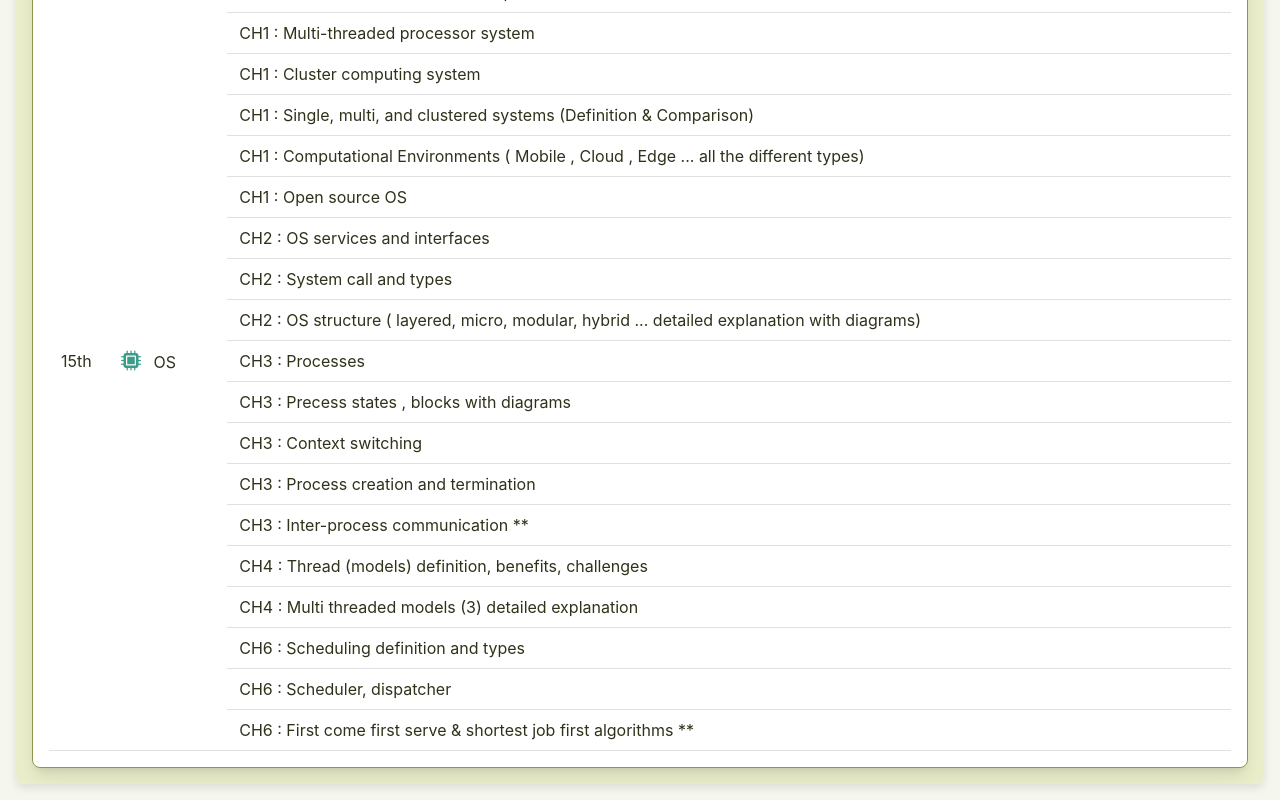
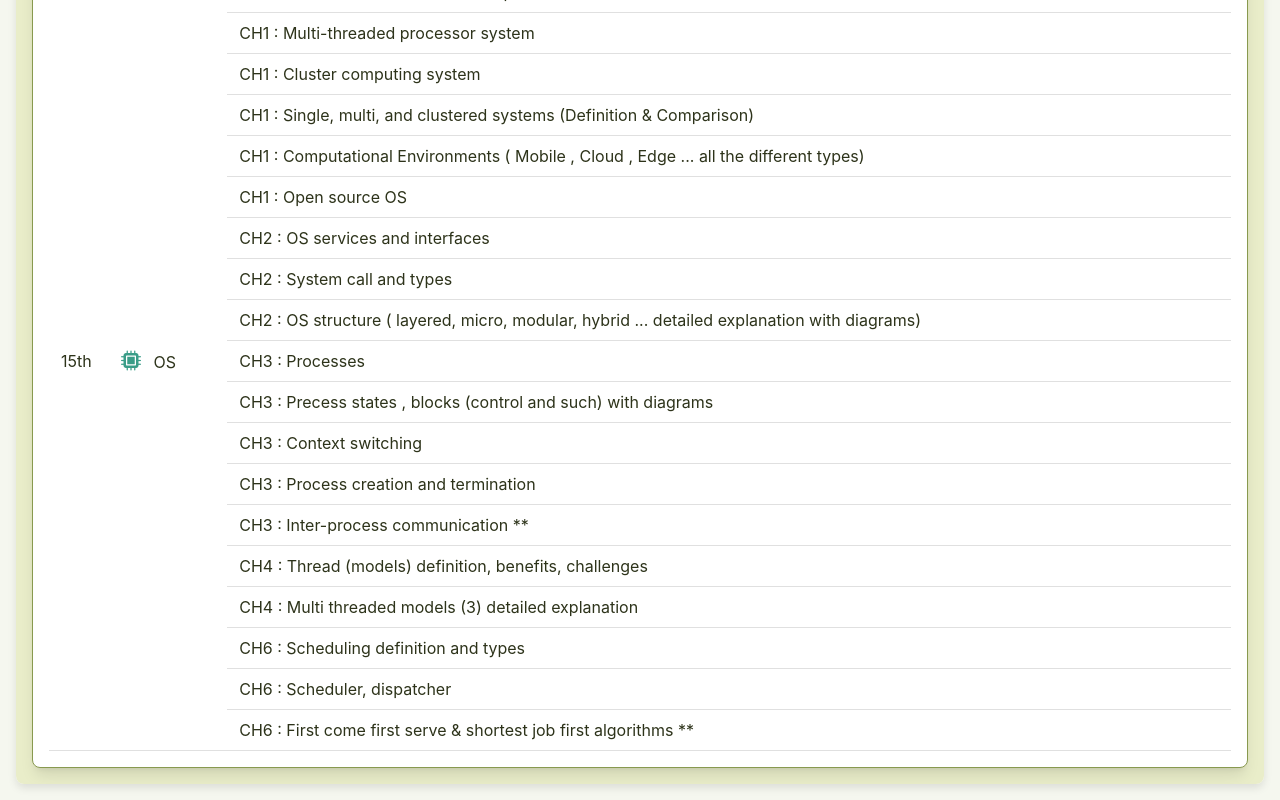
Before and after one commit to Shinzuu/QuickXS, a Svelte app in the folder main-project/: page / in a window 1280 px wide. Shown: the part 1522-2322 px from the top of the page. Built offline with nearby package versions, Linux system fonts and the light colour scheme.

Commit message:
updated main svelte

```diff
--- a/main-project/src/Main.svelte
+++ b/main-project/src/Main.svelte
@@ -399,7 +399,7 @@
           <td class="px-4 py-2">CH3 : Processes</td>
         </tr>
         <tr class="border-b border-gray-200">
-          <td class="px-4 py-2">CH3 : Precess states , blocks with diagrams</td>
+          <td class="px-4 py-2">CH3 : Precess states , blocks (control and such) with diagrams</td>
         </tr>
         <tr class="border-b border-gray-200">
           <td class="px-4 py-2">CH3 : Context switching</td>
```
